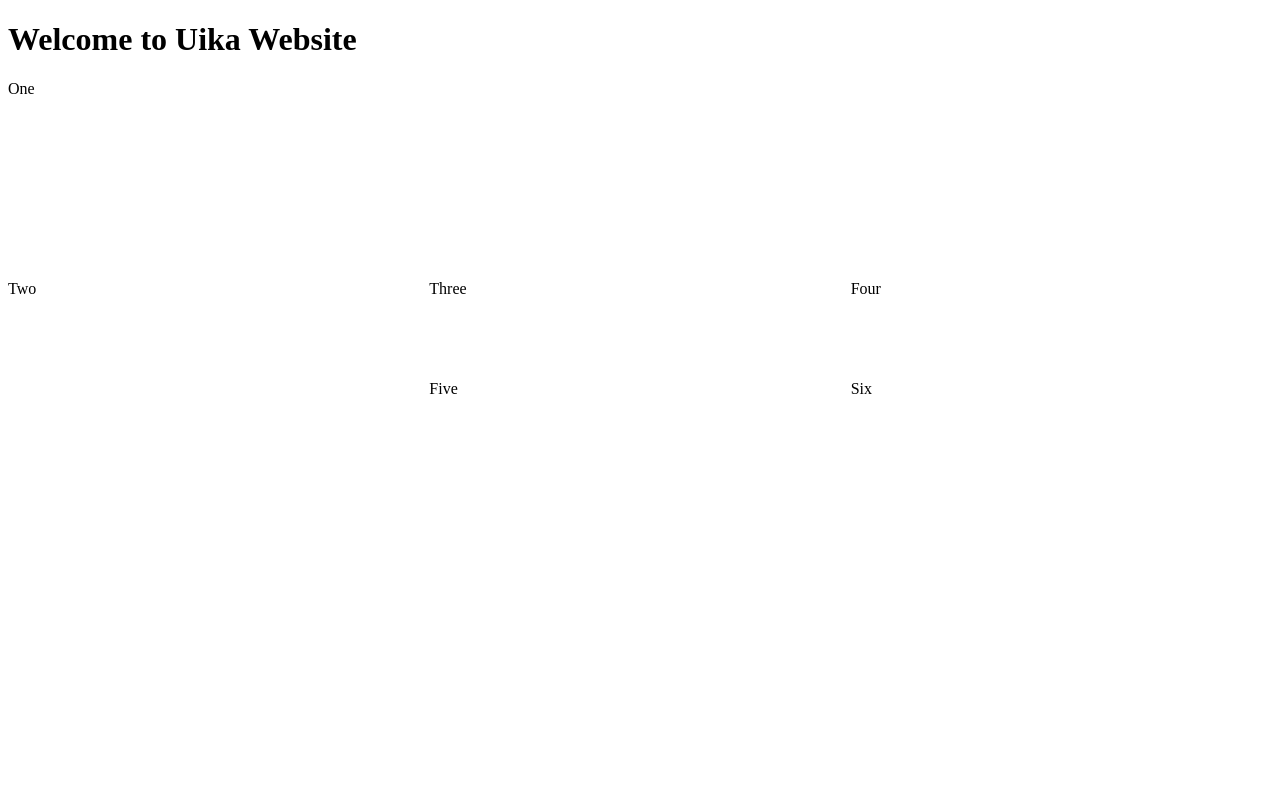
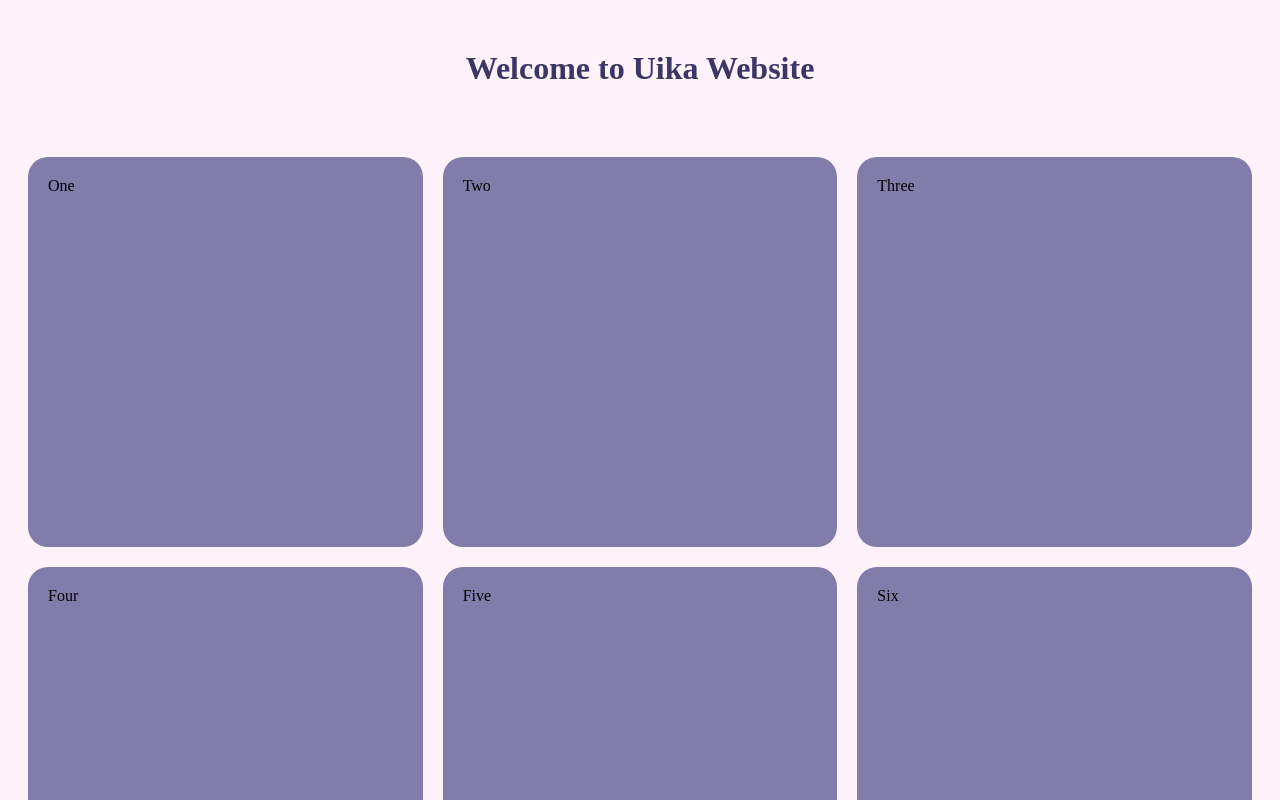
Before and after one commit to SophiWeiss/uika_website, a SvelteKit app: page / in a window 1280 px wide. Shown: the top 800 px of the page. Built offline with nearby package versions, Linux system fonts and the light colour scheme.

Commit message:
added styles to basic layout

```diff
--- a/src/routes/+page.svelte
+++ b/src/routes/+page.svelte
@@ -3,12 +3,12 @@
     <h1>Welcome to Uika Website</h1>
   </div>
   <div class="main-boxes">
-    <div class="box1">One</div>
-    <div class="box2">Two</div>
-    <div class="box3">Three</div>
-    <div class="box4">Four</div>
-    <div class="box5">Five</div>
-    <div class="box6">Six</div>
+    <div class="box1 box">One</div>
+    <div class="box2 box">Two</div>
+    <div class="box3 box">Three</div>
+    <div class="box4 box">Four</div>
+    <div class="box5 box">Five</div>
+    <div class="box6 box">Six</div>
   </div>
 </div>
 
@@ -16,19 +16,26 @@
   .main-boxes {
     display: grid;
     grid-template-columns: repeat(3, 1fr);
-    grid-auto-rows: 100px;
+    grid-template-rows: repeat(2, 1fr);
+    height: 100vh;
+    background-color: #fff2fb;
+    gap: 20px;
+    position: relative;
+    padding: 20px;
   }
-
-  .box1 {
-    grid-column-start: 1;
-    grid-column-end: 4;
-    grid-row-start: 1;
-    grid-row-end: 3;
+  :global(body) {
+    background-color: #fff2fb;
   }
-
-  .box2 {
-    grid-column-start: 1;
-    grid-row-start: 3;
-    grid-row-end: 5;
+  :global(h1) {
+    color: #3c3666;
+    text-align: center;
+    vertical-align: center;
+    margin-top: 50px;
+    margin-bottom: 50px;
+  }
+  .box {
+    border-radius: 20px;
+    padding: 20px;
+    background-color: #817ca9;
   }
 </style>
```
